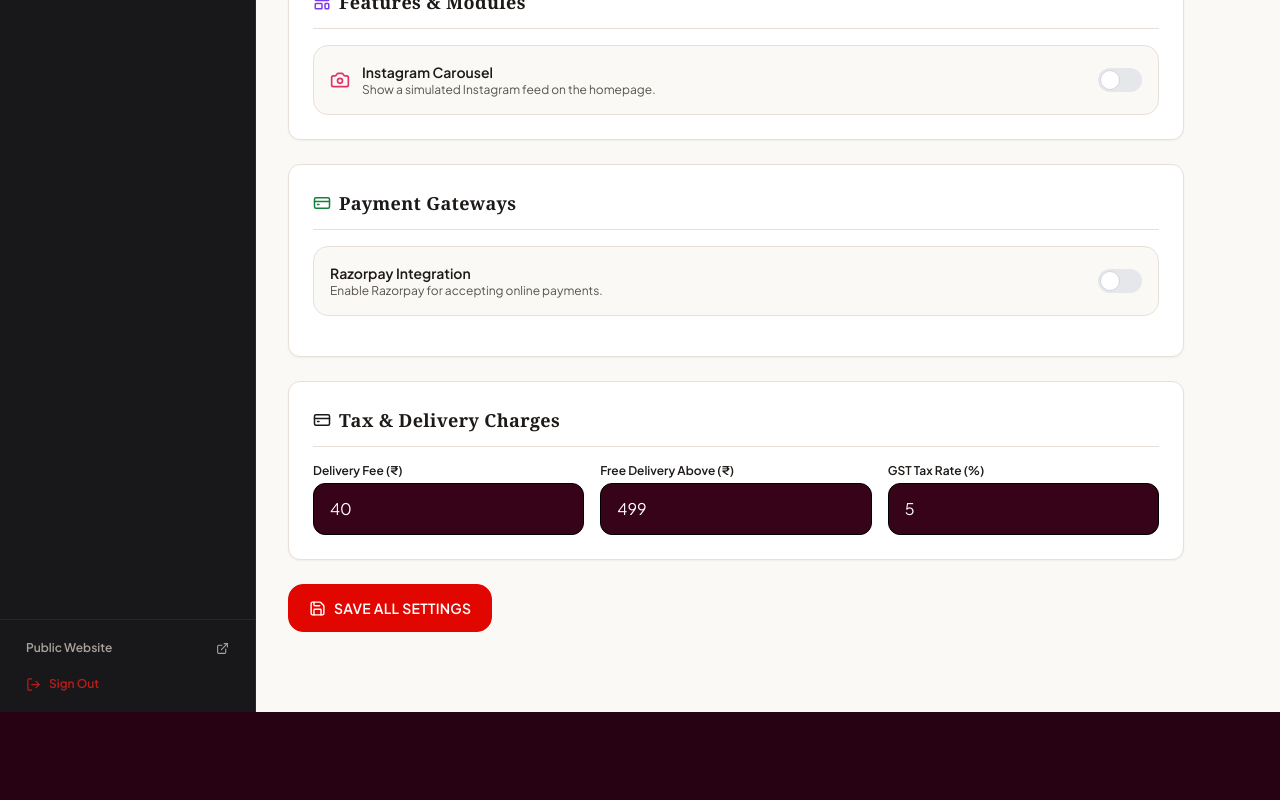
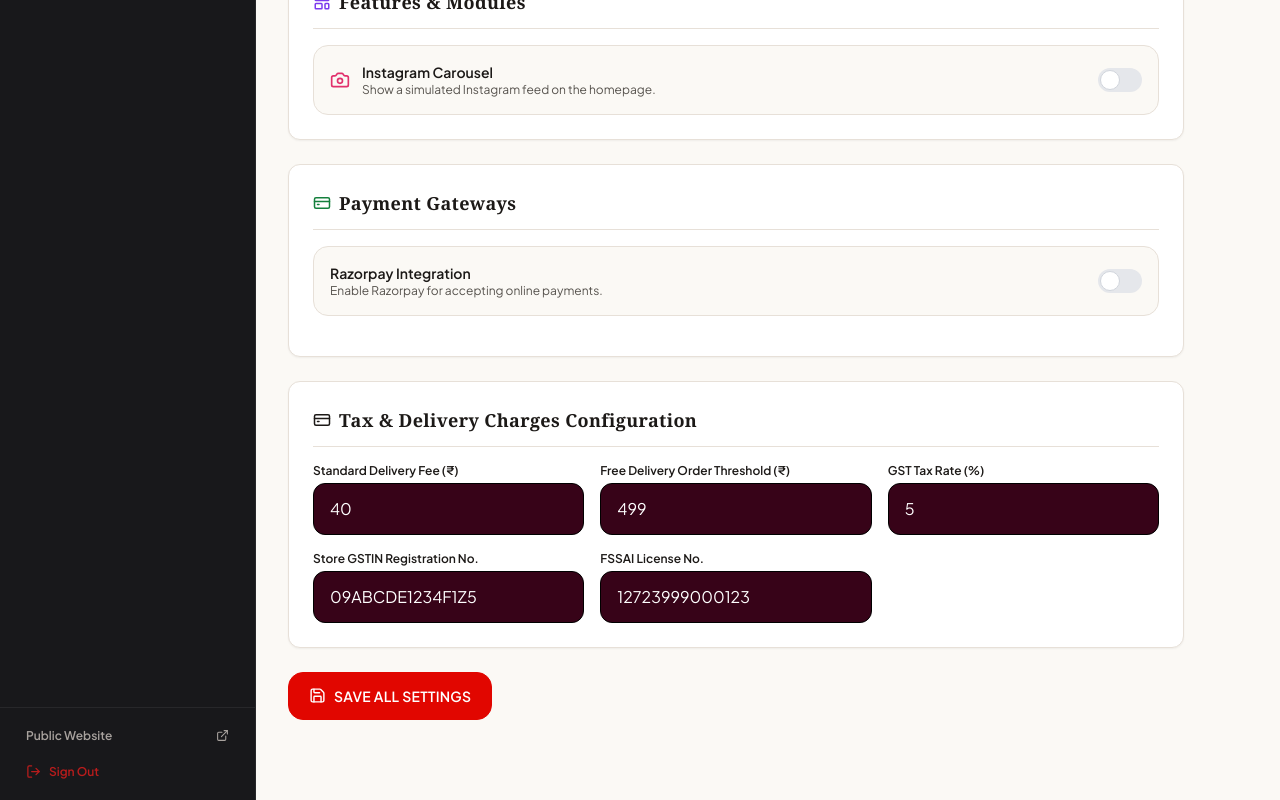
Before and after one commit to Pratyush-Malviya/pizza-expert-prayagraj, a Next.js app: page /admin/settings in a window 1280 px wide. Shown: the part 1494-2294 px from the top of the page. Before the commit the page ends 2206 px from the top, so only its background shows below. Built offline with nearby package versions, Linux system fonts and the light colour scheme; no server answers.

Commit message:
feat: store settings management for GST tax %, delivery charges, free delivery threshold, GSTIN & FSSAI license numbers

```diff
--- a/app/admin/settings/page.tsx
+++ b/app/admin/settings/page.tsx
@@ -20,6 +20,8 @@ export default function AdminSettingsPage() {
     deliveryFee: 0,
     freeDeliveryAbove: 0,
     taxRate: 0,
+    gstinNumber: '',
+    fssaiNumber: '',
     facebookUrl: '',
     instagramUrl: '',
     twitterUrl: '',
@@ -43,6 +45,8 @@ export default function AdminSettingsPage() {
       deliveryFee: storeSettings.deliveryFee,
       freeDeliveryAbove: storeSettings.freeDeliveryAbove,
       taxRate: storeSettings.taxRate,
+      gstinNumber: storeSettings.gstinNumber || '09ABCDE1234F1Z5',
+      fssaiNumber: storeSettings.fssaiNumber || '12723999000123',
       facebookUrl: storeSettings.facebookUrl,
       instagramUrl: storeSettings.instagramUrl,
       twitterUrl: storeSettings.twitterUrl,
@@ -257,20 +261,28 @@ export default function AdminSettingsPage() {
         {/* Pricing & Tax */}
         <div className="bg-white rounded-xl p-6 border border-[#E7E0D8] shadow-xs space-y-4">
           <h2 className="font-serif font-bold text-[#1C1917] text-lg border-b border-[#E7E0D8] pb-3 flex items-center gap-2">
-            <CreditCard size={18} className="text-[#1C1917]" /> Tax & Delivery Charges
+            <CreditCard size={18} className="text-[#1C1917]" /> Tax & Delivery Charges Configuration
           </h2>
           <div className="grid sm:grid-cols-3 gap-4">
             <div>
-              <label className="block text-xs font-semibold text-[#1C1917] mb-1">Delivery Fee (₹)</label>
+              <label className="block text-xs font-semibold text-[#1C1917] mb-1">Standard Delivery Fee (₹)</label>
               <input type="number" value={formData.deliveryFee} onChange={(e) => setFormData({ ...formData, deliveryFee: Number(e.target.value) })} className="input-field" required />
             </div>
             <div>
-              <label className="block text-xs font-semibold text-[#1C1917] mb-1">Free Delivery Above (₹)</label>
+              <label className="block text-xs font-semibold text-[#1C1917] mb-1">Free Delivery Order Threshold (₹)</label>
               <input type="number" value={formData.freeDeliveryAbove} onChange={(e) => setFormData({ ...formData, freeDeliveryAbove: Number(e.target.value) })} className="input-field" required />
             </div>
             <div>
               <label className="block text-xs font-semibold text-[#1C1917] mb-1">GST Tax Rate (%)</label>
               <input type="number" value={formData.taxRate} onChange={(e) => setFormData({ ...formData, taxRate: Number(e.target.value) })} className="input-field" required />
+            </div>
+            <div>
+              <label className="block text-xs font-semibold text-[#1C1917] mb-1">Store GSTIN Registration No.</label>
+              <input type="text" value={formData.gstinNumber} onChange={(e) => setFormData({ ...formData, gstinNumber: e.target.value })} className="input-field" placeholder="09ABCDE1234F1Z5" />
+            </div>
+            <div>
+              <label className="block text-xs font-semibold text-[#1C1917] mb-1">FSSAI License No.</label>
+              <input type="text" value={formData.fssaiNumber} onChange={(e) => setFormData({ ...formData, fssaiNumber: e.target.value })} className="input-field" placeholder="12723999000123" />
             </div>
           </div>
         </div>
--- a/lib/store/useSettingsStore.ts
+++ b/lib/store/useSettingsStore.ts
@@ -14,6 +14,8 @@ interface SettingsState {
   deliveryFee: number
   freeDeliveryAbove: number
   taxRate: number
+  gstinNumber: string
+  fssaiNumber: string
 
   // Social Links
   facebookUrl: string
@@ -50,6 +52,8 @@ export const useSettingsStore = create<SettingsState>()(
       deliveryFee: 40,
       freeDeliveryAbove: 499,
       taxRate: 5,
+      gstinNumber: '09ABCDE1234F1Z5',
+      fssaiNumber: '12723999000123',
 
       facebookUrl: '',
       instagramUrl: '',
```
